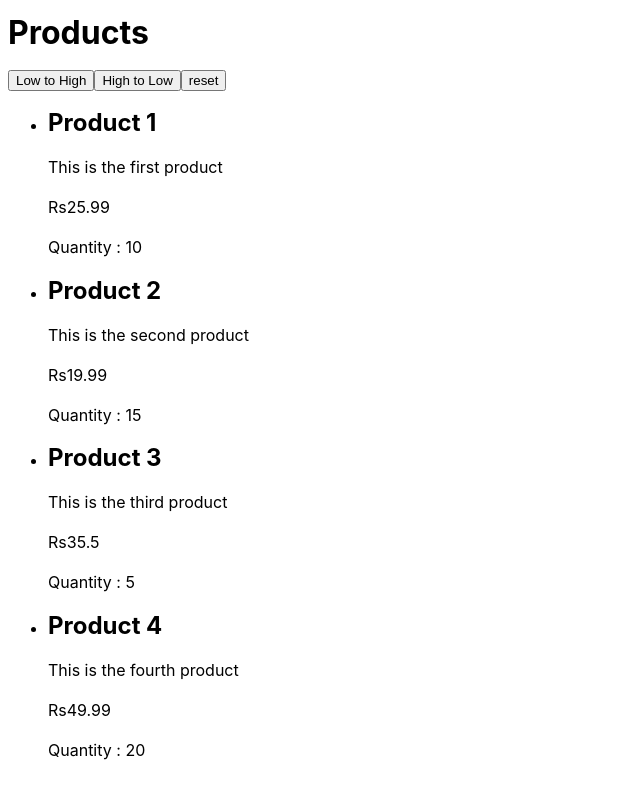
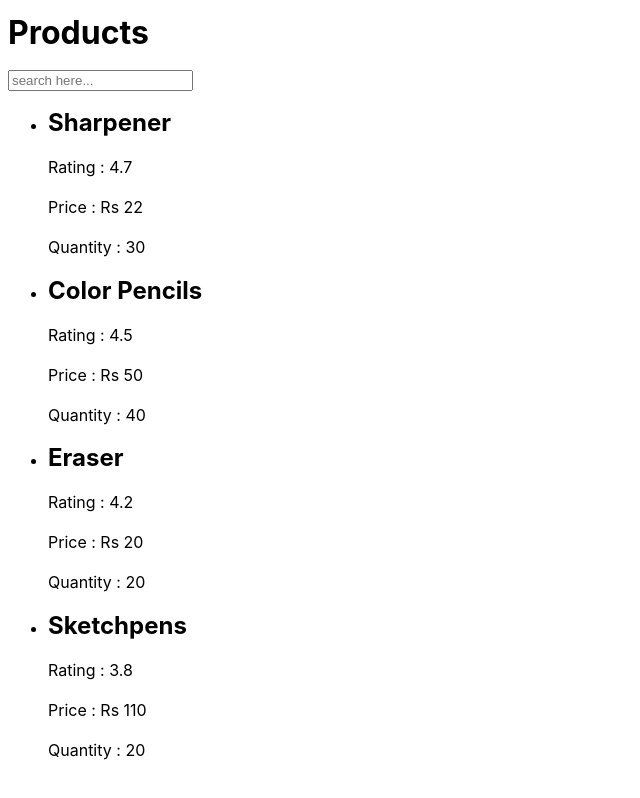
Before and after one commit to Lokeshkhati/ES6-Practice, a React (Vite) app in the folder Reactjs/Set-07/: page / in a window 1280 px wide. Shown: the whole page, without its empty margins (0-640 px from the left). Built offline with nearby package versions, Linux system fonts and the light colour scheme.

Commit message:
add solution

```diff
--- a/Reactjs/Set-07/src/App.jsx
+++ b/Reactjs/Set-07/src/App.jsx
@@ -2,6 +2,7 @@ import "./App.css";
 import MovieCard from "./components/MovieCard";
 import ProductCard from "./components/ProductCard";
 import ProductCard2 from "./components/ProductCard2";
+import ProductCard3 from "./components/ProductCard3";
 import Quote from "./components/Quote";
 import UserCard from "./components/UserCard";
 
@@ -12,7 +13,8 @@ function App() {
       {/* <Quote /> */}
       {/* <MovieCard /> */}
       {/* <ProductCard/> */}
-      <ProductCard2 />
+      {/* <ProductCard2 /> */}
+      <ProductCard3 />
     </div>
   );
 }
--- a/Reactjs/Set-07/src/components/ProductCard3.jsx
+++ b/Reactjs/Set-07/src/components/ProductCard3.jsx
@@ -1 +1,59 @@
 //9. Create a React component that uses the useEffect hook to fetch the product data from the API endpoint using the fakeFetch function provided below. The component should use the useState hook to store the fetched data and a second state variable to store the sorted data. The sorted data should be sorted in descending order by rating.
+
+//10.  Adding on to the previous question, Add a search bar to the component that allows users to filter the products by name. The search bar should update the list of displayed products in real-time as the user types. The search functionality should be case-insensitive.
+
+import { useEffect, useState } from "react";
+import { fakeFetch, url } from "../constants/fakeFetch09";
+
+const ProductCard3 = () => {
+  const [products, setProducts] = useState([]);
+  const [isLoading, setIsLoading] = useState(false);
+  const [error, setError] = useState("");
+  const [searchText, setSearchText] = useState("");
+
+  useEffect(() => {
+    getProducts(url);
+  }, []);
+
+  const getProducts = async (url) => {
+    setIsLoading(true);
+    try {
+      const { data } = await fakeFetch(url);
+      setProducts(data.products.sort((a, b) => b.rating - a.rating));
+      setIsLoading(false);
+    } catch (error) {
+      setError(error.message);
+      setIsLoading(false);
+    }
+  };
+
+  if (isLoading) return <h1> Loading... </h1>;
+  if (error) return <h1> {error} </h1>;
+
+  const foundProducts = products.filter((product) =>
+    product.name.toLowerCase().includes(searchText.toLowerCase())
+  );
+
+  return (
+    <div>
+      <h1>Products</h1>
+      <input
+        type="text"
+        value={searchText}
+        onChange={(event) => setSearchText(event.target.value)}
+        placeholder="search here..."
+      />
+      <ul>
+        {foundProducts.map(({ name, rating, price, quantity }) => (
+          <li key={name}>
+            <h2>{name} </h2>
+            <p>Rating : {rating} </p>
+            <p>Price : Rs {price} </p>
+            <p>Quantity : {quantity} </p>
+          </li>
+        ))}
+      </ul>
+    </div>
+  );
+};
+export default ProductCard3;
--- /dev/null
+++ b/Reactjs/Set-07/src/constants/fakeFetch09.js
@@ -0,0 +1,29 @@
+export const fakeFetch = (url) => {
+    return new Promise((resolve, reject) => {
+        setTimeout(() => {
+            if (url === "https://example.com/api/products") {
+                resolve({
+                    status: 200,
+                    message: "Success",
+                    data: {
+                        products: [
+                            { name: "Color Pencils", price: 50, quantity: 40, rating: 4.5 },
+                            { name: "Sketchpens", price: 110, quantity: 20, rating: 3.8 },
+                            { name: "Eraser", price: 20, quantity: 20, rating: 4.2 },
+                            { name: "Sharpener", price: 22, quantity: 30, rating: 4.7 }
+                        ]
+                    }
+
+                });
+            } else {
+                reject({
+                    status: 404,
+                    message: "Product list not found."
+                });
+            }
+        }, 2000);
+    });
+};
+
+
+export const url = "https://example.com/api/products"
```
